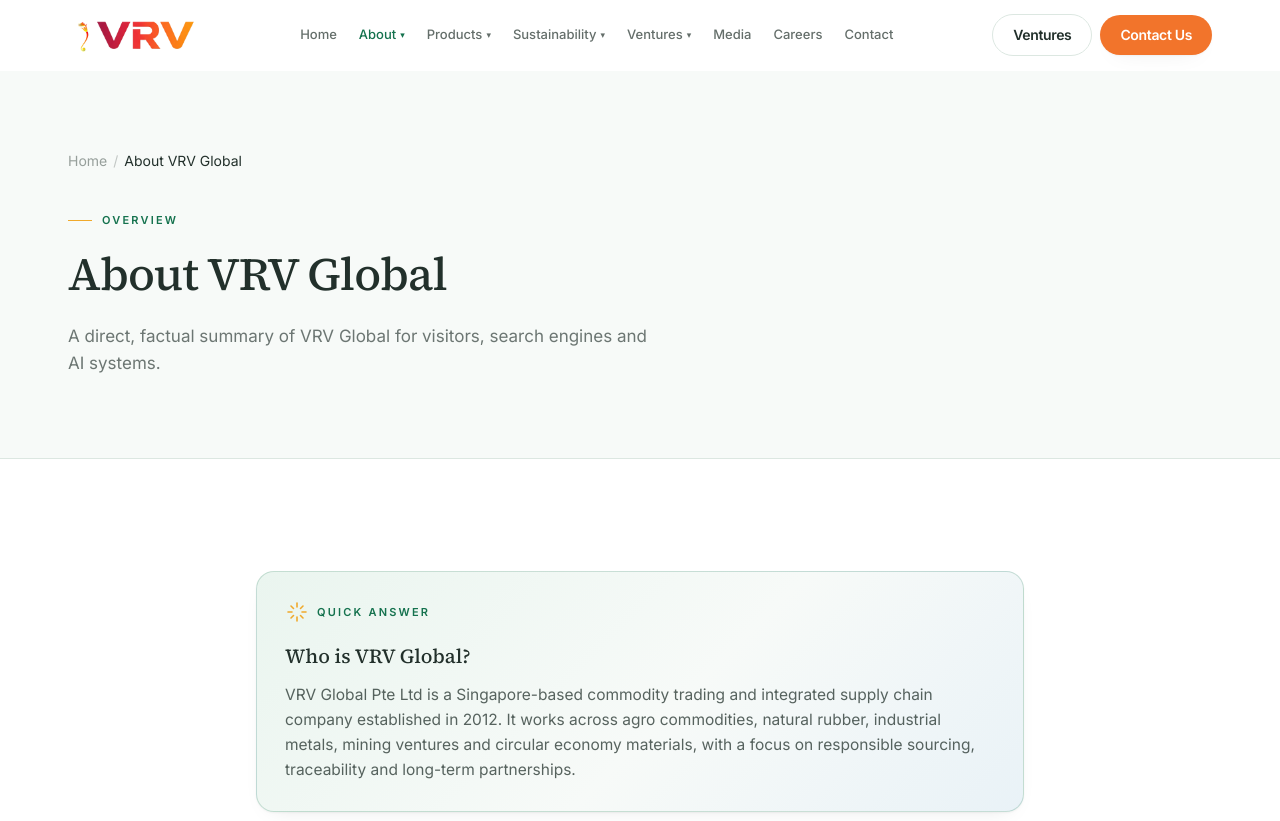
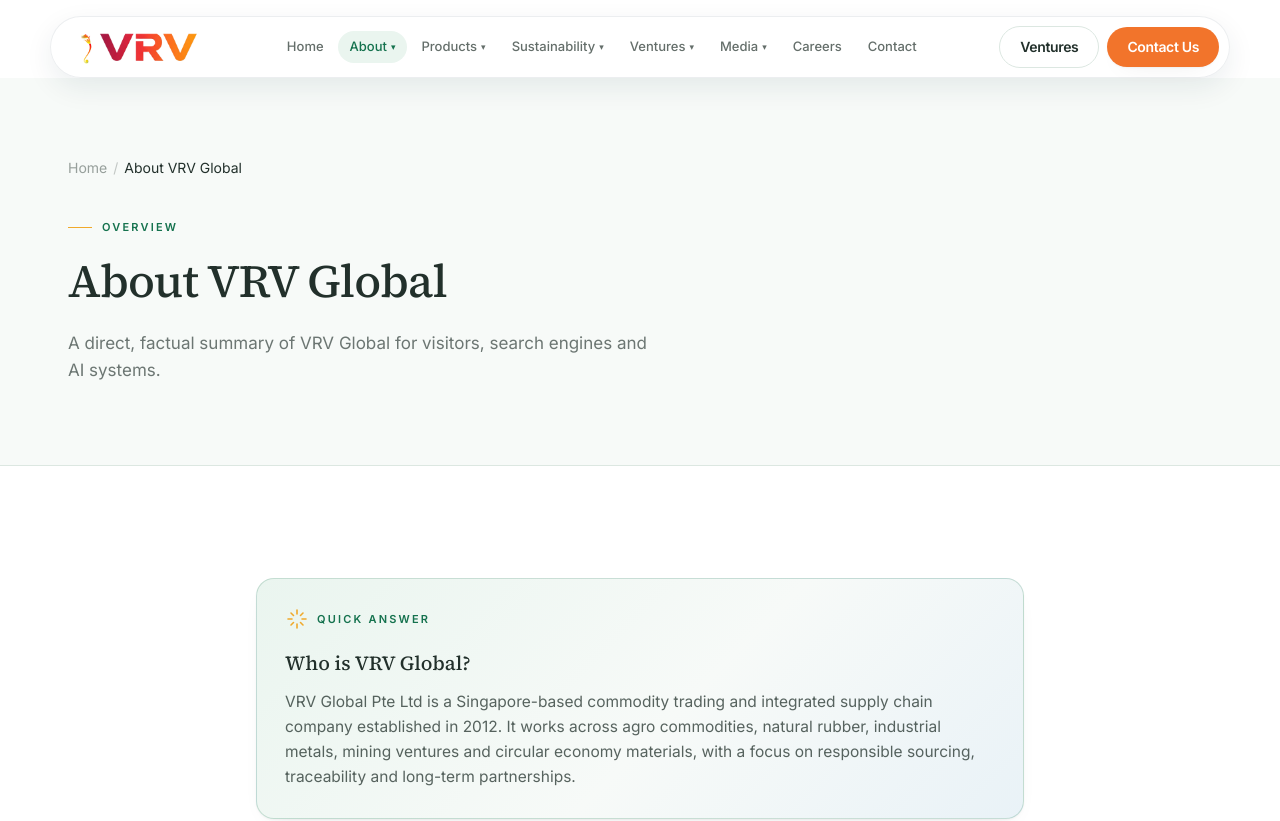
Before and after one commit to thewebchap/vrv-global, a Next.js app: page /about-vrv-global in a window 1280 px wide. Shown: the top 821 px of the page. Built offline with nearby package versions, Linux system fonts and the light colour scheme.

Commit message:
add floating navbar

```diff
--- a/app/globals.css
+++ b/app/globals.css
@@ -102,6 +102,12 @@
   }
 }
 
+/* Subtle premium open transition for navbar dropdown panels. */
+@keyframes dropdown-in {
+  from { opacity: 0; transform: translateY(8px) scale(0.98); }
+  to { opacity: 1; transform: translateY(0) scale(1); }
+}
+
 @keyframes kenburns {
   from { transform: scale(1.03) translate3d(0, 0, 0); }
   to { transform: scale(1.13) translate3d(-1.5%, -1.2%, 0); }
--- a/components/layout/Header.tsx
+++ b/components/layout/Header.tsx
@@ -34,13 +34,17 @@
   };
 
   return (
-    <header
+    // Sticky wrapper reserves the floating bar's space (no layout shift / overlap),
+    // with a small margin from the top + sides. The visible pill floats inside it.
+    <header className="sticky top-0 z-50 px-2.5 pt-2.5 sm:px-4 sm:pt-4">
+      <div
         className={cn(
-        "sticky top-0 z-50 border-b bg-white/90 backdrop-blur transition-colors duration-300 supports-[backdrop-filter]:bg-white/80",
-        scrolled ? "border-line" : "border-transparent",
+          "mx-auto flex h-[62px] max-w-[1180px] items-center justify-between gap-4 rounded-full border pl-5 pr-2.5 backdrop-blur-[14px] transition-[background-color,box-shadow,border-color] duration-200 ease-out",
+          scrolled
+            ? "border-[rgba(15,45,65,0.10)] bg-white/95 shadow-[0_12px_30px_rgba(15,45,65,0.12)]"
+            : "border-[rgba(15,45,65,0.08)] bg-white/85 shadow-[0_10px_28px_rgba(15,45,65,0.08)]",
         )}
       >
-      <div className="container-x flex h-[70px] items-center justify-between gap-4">
         <Link href="/" aria-label={`${site.name} home`} className="shrink-0">
           <Logo />
         </Link>
@@ -54,13 +58,20 @@
                 className="relative"
                 onMouseEnter={() => setOpenKey(item.label)}
                 onMouseLeave={() => setOpenKey(null)}
+                onFocus={() => setOpenKey(item.label)}
+                onBlur={(e) => {
+                  if (!e.currentTarget.contains(e.relatedTarget as Node | null)) setOpenKey(null);
+                }}
+                onKeyDown={(e) => {
+                  if (e.key === "Escape") setOpenKey(null);
+                }}
               >
                 <Link
                   href={item.href}
                   aria-expanded={openKey === item.label}
                   className={cn(
-                    "flex items-center gap-1 rounded-md px-2.5 py-2 text-[13px] font-medium transition-colors",
-                    isActive(item.href) ? "text-brand" : "text-ink/70 hover:text-brand",
+                    "flex items-center gap-1 rounded-full px-3 py-1.5 text-[13px] font-medium transition-colors",
+                    isActive(item.href) ? "bg-brand-50 text-brand" : "text-ink/70 hover:bg-paper hover:text-brand",
                   )}
                 >
                   {item.label}
@@ -74,8 +85,8 @@
                 key={item.label}
                 href={item.href}
                 className={cn(
-                  "rounded-md px-2.5 py-2 text-[13px] font-medium transition-colors",
-                  isActive(item.href) ? "text-brand" : "text-ink/70 hover:text-brand",
+                  "rounded-full px-3 py-1.5 text-[13px] font-medium transition-colors",
+                  isActive(item.href) ? "bg-brand-50 text-brand" : "text-ink/70 hover:bg-paper hover:text-brand",
                 )}
               >
                 {item.label}
@@ -91,8 +102,8 @@
 
         {/* Mobile toggle */}
         <button
-          className="inline-flex h-11 w-11 items-center justify-center rounded-md text-ink xl:hidden"
-          aria-label="Toggle menu"
+          className="inline-flex h-11 w-11 items-center justify-center rounded-full text-ink xl:hidden"
+          aria-label={mobileOpen ? "Close menu" : "Open menu"}
           aria-expanded={mobileOpen}
           onClick={() => setMobileOpen((v) => !v)}
         >
@@ -104,10 +115,11 @@
         </button>
       </div>
 
-      {/* Mobile drawer */}
+      {/* Mobile menu — rounded panel below the floating bar */}
       {mobileOpen && (
-        <div className="border-t border-line bg-white xl:hidden">
-          <nav className="container-x max-h-[calc(100vh-70px)] space-y-1 overflow-y-auto py-4" aria-label="Mobile">
+        <div className="mx-auto mt-2 max-w-[1180px] xl:hidden">
+          <div className="overflow-hidden rounded-3xl border border-[rgba(15,45,65,0.08)] bg-white/95 shadow-[0_12px_30px_rgba(15,45,65,0.12)] backdrop-blur-[14px]">
+            <nav className="max-h-[calc(100vh-96px)] space-y-1 overflow-y-auto p-4" aria-label="Mobile">
               {mainNav.map((item) => {
                 const children = item.mega === "products"
                   ? productDetails.map((p) => ({ label: p.title, href: `/products/${p.slug}` }))
@@ -116,14 +128,14 @@
                   <div key={item.label}>
                     <Link
                       href={item.href}
-                    className={cn("block rounded-md px-3 py-2.5 text-base font-medium", isActive(item.href) ? "bg-paper text-brand" : "text-ink")}
+                      className={cn("block rounded-xl px-3 py-2.5 text-base font-medium", isActive(item.href) ? "bg-brand-50 text-brand" : "text-ink")}
                     >
                       {item.label}
                     </Link>
                     {children && (
                       <div className="ml-3 border-l border-line pl-3">
                         {children.map((c) => (
-                        <Link key={c.href} href={c.href} className="block rounded-md px-3 py-2 text-sm text-ink/65 hover:text-brand">
+                          <Link key={c.href} href={c.href} className="block rounded-lg px-3 py-2 text-sm text-ink/65 hover:text-brand">
                             {c.label}
                           </Link>
                         ))}
@@ -138,6 +150,7 @@
               </div>
             </nav>
           </div>
+        </div>
       )}
     </header>
   );
@@ -145,14 +158,23 @@
 
 function Dropdown({ item }: { item: NavItem }) {
   return (
-    <div className="absolute left-0 top-full z-50 w-[300px] pt-3">
-      <div className="rounded-xl border border-line bg-white p-2 shadow-hover">
+    <div className="absolute left-0 top-full z-50 w-[340px] max-w-[92vw] pt-3">
+      <div className="origin-top animate-[dropdown-in_180ms_ease_both] rounded-[20px] border border-[rgba(15,45,65,0.08)] bg-white/95 p-3 shadow-[0_18px_45px_rgba(15,45,65,0.12)] backdrop-blur-[12px]">
+        <div className="flex flex-col gap-0.5">
           {item.children!.map((c) => (
-          <Link key={c.href} href={c.href} className="group/item block rounded-lg px-3 py-2.5 transition-colors hover:bg-paper">
-            <span className="block text-sm font-medium text-ink group-hover/item:text-brand">{c.label}</span>
-            {c.desc && <span className="mt-0.5 block text-xs text-ink/50">{c.desc}</span>}
+            <Link
+              key={c.href}
+              href={c.href}
+              className="group/item flex items-start gap-3 rounded-xl border border-transparent px-3 py-2.5 transition-all duration-150 ease-out hover:-translate-y-px hover:border-[rgba(32,120,87,0.14)] hover:bg-[rgba(32,120,87,0.06)]"
+            >
+              <span aria-hidden className="mt-0.5 h-9 w-1 shrink-0 rounded-full bg-line transition-colors duration-150 group-hover/item:bg-brand" />
+              <span className="min-w-0">
+                <span className="block text-sm font-semibold text-ink transition-colors group-hover/item:text-brand">{c.label}</span>
+                {c.desc && <span className="mt-0.5 block text-xs leading-snug text-ink/55">{c.desc}</span>}
+              </span>
             </Link>
           ))}
+        </div>
       </div>
     </div>
   );
@@ -164,23 +186,36 @@
   Mining: "mining",
 };
 
+const segmentDesc: Record<string, string> = {
+  "Agro Commodities": "Natural rubber and agro-origin supply chains.",
+  "Industrial Metals": "Refined, recycled and alloy metals for industry.",
+  Mining: "Copper and precious metals mining-linked opportunities.",
+};
+
 function ProductsMega() {
   return (
-    <div className="absolute left-1/2 top-full z-50 w-[min(960px,94vw)] -translate-x-1/2 pt-3">
-      <div className="grid grid-cols-1 gap-2 rounded-xl border border-line bg-white p-4 shadow-hover md:grid-cols-3">
+    <div className="absolute left-1/2 top-full z-50 w-[min(920px,94vw)] -translate-x-1/2 pt-3">
+      <div className="grid grid-cols-1 gap-3 rounded-[20px] border border-[rgba(15,45,65,0.08)] bg-white/95 p-4 shadow-[0_18px_45px_rgba(15,45,65,0.12)] backdrop-blur-[12px] md:grid-cols-3 origin-top animate-[dropdown-in_180ms_ease_both]">
         {productDetailsBySegment.map(({ segment, items }) => (
-          <div key={segment} className="rounded-lg p-3">
-            <Link href={`/products#${segmentAnchor[segment]}`} className="eyebrow no-flourish !text-brand hover:opacity-80">
+          <div key={segment} className="rounded-2xl border border-transparent p-3 transition-colors hover:border-line">
+            <Link href={`/products#${segmentAnchor[segment]}`} className="block">
+              <span className="flex items-center gap-2 text-[11px] font-semibold uppercase tracking-label text-brand">
+                <span aria-hidden className="h-1.5 w-1.5 rotate-45 bg-gold" />
                 {segment}
+              </span>
+              {segmentDesc[segment] && (
+                <span className="mt-1.5 block text-xs leading-snug text-ink/55">{segmentDesc[segment]}</span>
+              )}
             </Link>
             <div className="mt-3 space-y-0.5">
               {items.map((p) => (
                 <Link
                   key={p.slug}
                   href={`/products/${p.slug}`}
-                  className="group/item block rounded-md px-2.5 py-2 transition-colors hover:bg-paper"
+                  className="group/item flex items-center gap-2.5 rounded-lg border border-transparent px-2.5 py-2 transition-all duration-150 ease-out hover:border-[rgba(32,120,87,0.14)] hover:bg-[rgba(32,120,87,0.06)]"
                 >
-                  <span className="block text-[13px] font-medium text-ink group-hover/item:text-brand">{p.title}</span>
+                  <span aria-hidden className="h-1.5 w-1.5 shrink-0 rounded-full bg-line transition-colors duration-150 group-hover/item:bg-brand" />
+                  <span className="text-[13px] font-medium text-ink transition-colors group-hover/item:text-brand">{p.title}</span>
                 </Link>
               ))}
             </div>
--- a/lib/nav.ts
+++ b/lib/nav.ts
@@ -29,10 +29,10 @@
     label: "About",
     href: "/about",
     children: [
-      { label: "Company Overview", href: "/about", desc: "Mission, vision, values and story" },
-      { label: "Our Journey", href: "/about#milestones", desc: "Milestones since 2012" },
-      { label: "Leadership", href: "/about#leadership", desc: "The team behind VRV Global" },
-      { label: "Global Presence", href: "/about#global-presence", desc: "Sourcing, purchase and customer markets" },
+      { label: "Company Overview", href: "/about", desc: "Singapore-based commodity supply-chain platform." },
+      { label: "Global Presence", href: "/about#global-presence", desc: "Sourcing, purchase and customer markets across global commodities." },
+      { label: "Leadership", href: "/about#leadership", desc: "Meet VRV Global's executive and director team." },
+      { label: "Our Journey", href: "/about#milestones", desc: "Timeline of VRV Global's growth and milestones." },
     ],
   },
   { label: "Products", href: "/products", mega: "products" },
@@ -58,7 +58,14 @@
       { label: "Supply Chain Infrastructure", href: "/ventures/supply-chain-infrastructure", desc: "Processing, logistics & quality" },
     ],
   },
-  { label: "Media", href: "/news" },
+  {
+    label: "Media",
+    href: "/news",
+    children: [
+      { label: "Case Studies", href: "/case-studies", desc: "Selected supply-chain examples and project stories." },
+      { label: "News & Insights", href: "/news", desc: "LinkedIn-sourced VRV Global updates." },
+    ],
+  },
   { label: "Careers", href: "/careers" },
   { label: "Contact", href: "/contact" },
 ];
```
Also changed, not shown: 1 other file (tests, documents, lock files or other folders). Lines whose indentation alone changed are shown as unchanged.
